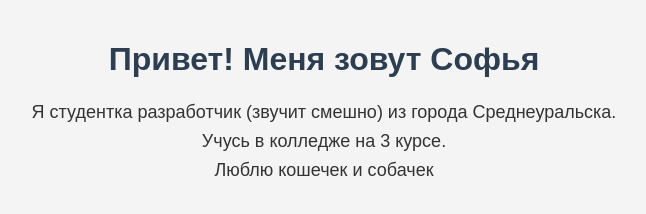
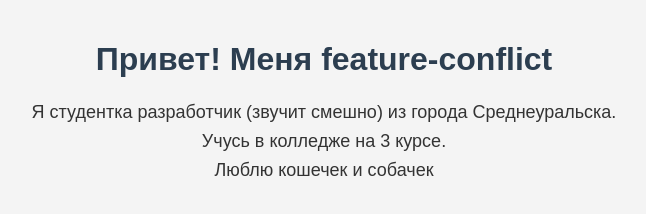
Before and after one commit to SofaPR21/pract4_TRPO, a plain HTML site: page index.html in a window 1280 px wide. Shown: the whole page, without its empty margins (316-962 px from the left). Drawn offline with Linux system fonts and the light colour scheme.

Commit message:
Обновление файла index.html

```diff
--- a/index.html
+++ b/index.html
@@ -7,7 +7,7 @@
     <title>О себе</title>
 </head>
 <body>
-     <h1>Привет! Меня зовут Софья</h1>
+     <h1>Привет! Меня feature-conflict</h1>
      <p>Я студентка разработчик (звучит смешно) из города Среднеуральска. Учусь в колледже на 3 курсе.</p>
      <p>Люблю кошечек и собачек</p>
 </body>
```
